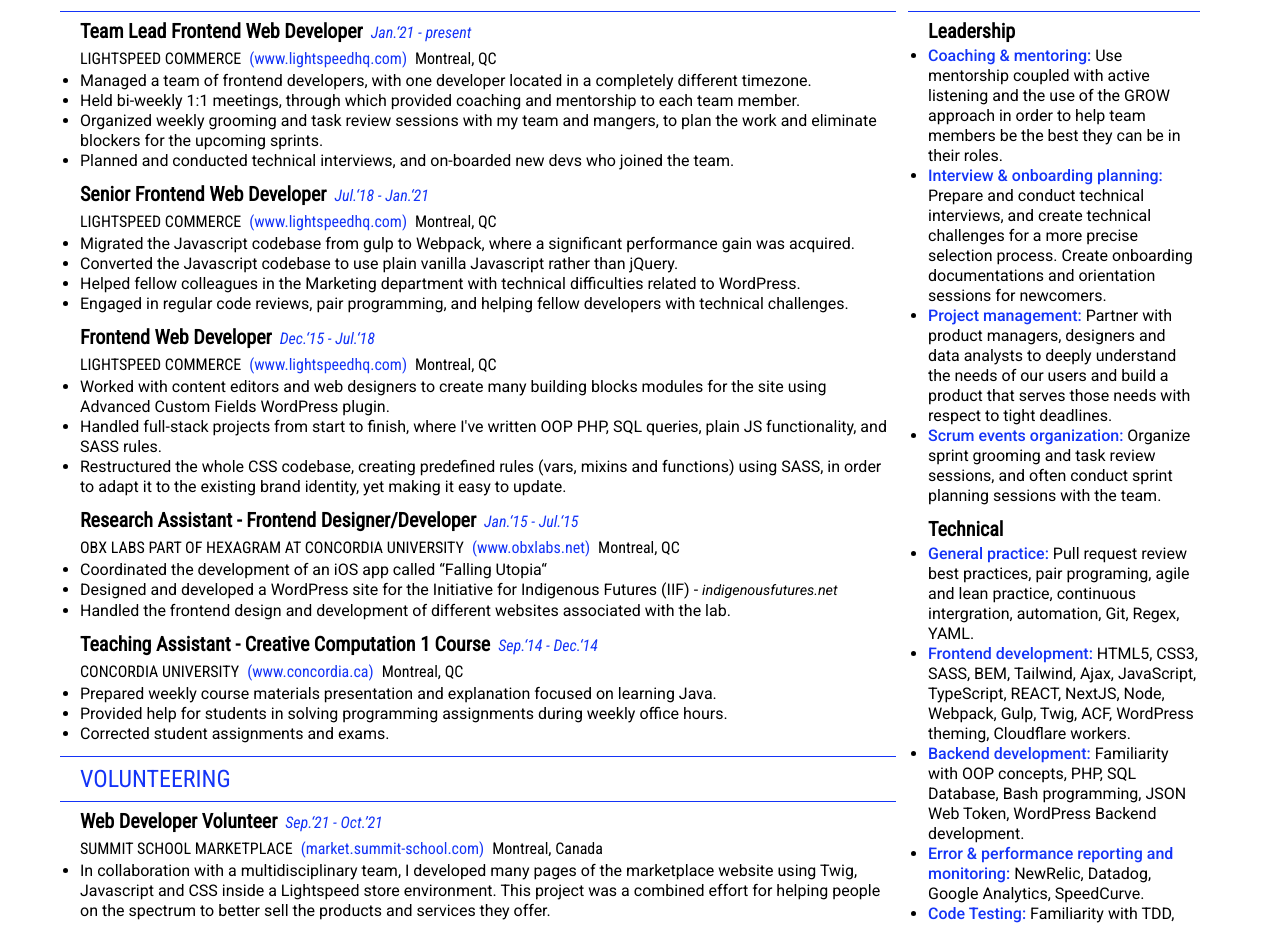
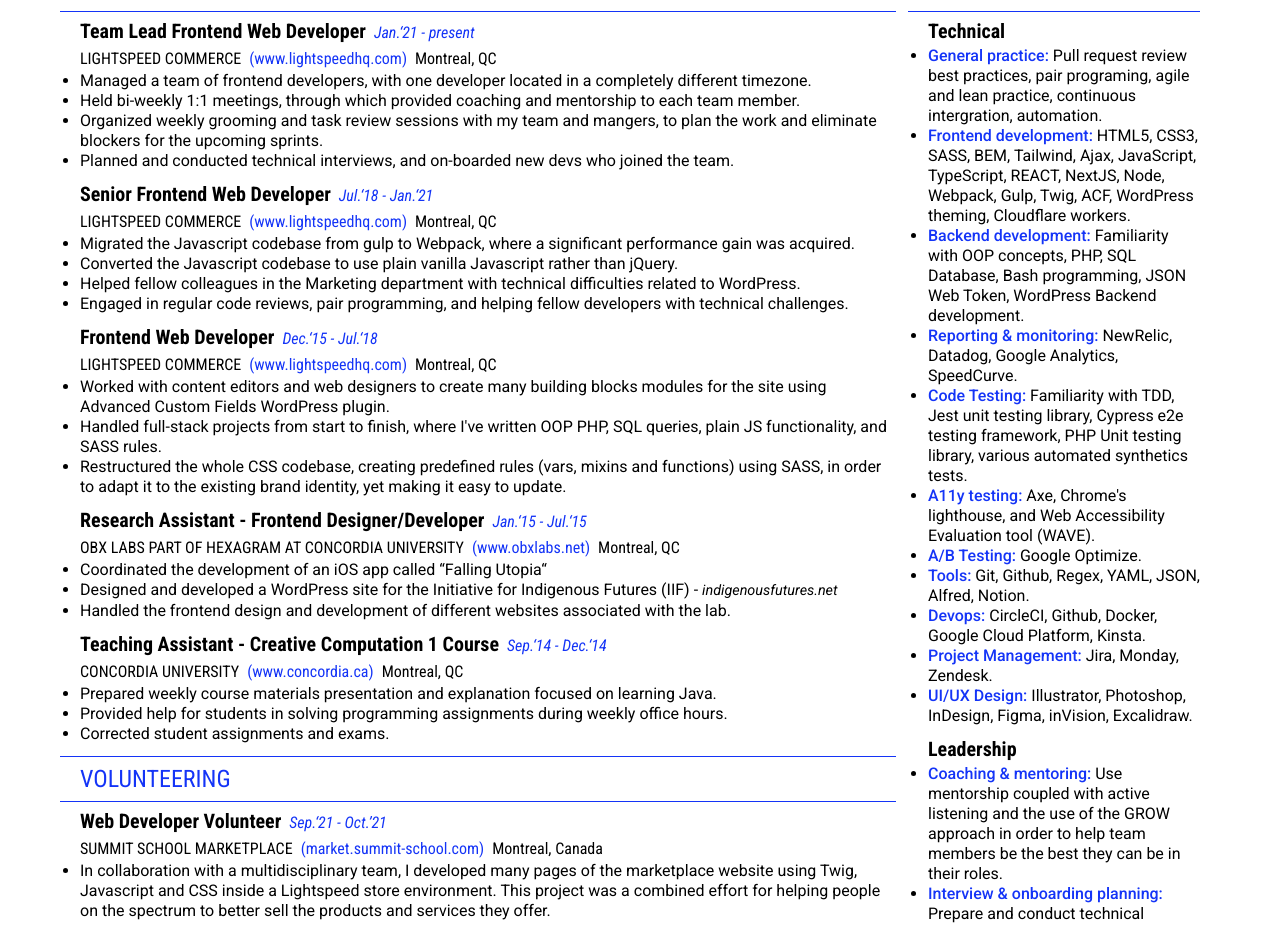
Before and after one commit to charlesRepo/resume, a React (Create React App) app: page / in a window 1280 px wide. Shown: the part 228-1153 px from the top of the page. Built offline with nearby package versions, Linux system fonts and the light colour scheme.

Commit message:
improve the copy

```diff
--- a/public/index.html
+++ b/public/index.html
@@ -26,7 +26,7 @@
     -->
     <link rel="preconnect" href="https://fonts.googleapis.com">
     <link rel="preconnect" href="https://fonts.gstatic.com" crossorigin>
-    <link href="https://fonts.googleapis.com/css2?family=Roboto+Condensed:ital@0;1&family=Roboto:ital,wght@0,400;0,500;0,700;1,400&display=swap" rel="stylesheet">
+    <link href="https://fonts.googleapis.com/css2?family=Roboto+Condensed:ital,wght@0,400;0,700;1,400&family=Roboto:ital,wght@0,400;0,500;0,700;1,400&display=swap" rel="stylesheet">
     <title>Charles Hanna - Resume</title>
   </head>
   <body>
--- a/src/data.json
+++ b/src/data.json
@@ -116,6 +116,23 @@
     "skills":{
         "main_title": "Skills",
         "skillset": [
+            {
+            "include": true,
+            "name":"Technical",
+            "list": [
+                {"include": true, "skill": "General practice", "desc": "Pull request review best practices, pair programing, agile and lean practice, continuous intergration, automation."},
+                {"include": true, "skill": "Frontend development", "desc": "HTML5, CSS3, SASS, BEM, Tailwind, Ajax, JavaScript, TypeScript, REACT, NextJS, Node, Webpack, Gulp, Twig, ACF, WordPress theming, Cloudflare workers."},
+                {"include": true, "skill": "Backend development", "desc": "Familiarity with OOP concepts, PHP, SQL Database, Bash programming, JSON Web Token, WordPress Backend development."},
+                {"include": true, "skill": "Reporting & monitoring", "desc": "NewRelic, Datadog, Google Analytics, SpeedCurve."},
+                {"include": true, "skill": "Code Testing", "desc": "Familiarity with TDD, Jest unit testing library, Cypress e2e testing framework, PHP Unit testing library, various automated synthetics tests."},
+                {"include": true, "skill": "A11y testing", "desc": "Axe, Chrome's lighthouse, and Web Accessibility Evaluation tool (WAVE)."},
+                {"include": true, "skill": "A/B Testing", "desc": "Google Optimize."},
+                {"include": true, "skill": "Tools", "desc": "Git, Github, Regex, YAML, JSON, Alfred, Notion."},
+                {"include": true, "skill": "Devops", "desc": "CircleCI, Github, Docker, Google Cloud Platform, Kinsta."},
+                {"include": true, "skill": "Project Management", "desc": "Jira, Monday, Zendesk."},
+                {"include": true, "skill": "UI/UX Design", "desc": "Illustrator, Photoshop, InDesign, Figma, inVision, Excalidraw."}
+            ]
+        },
         {
             "include": true,
             "name":"Leadership",
@@ -126,22 +143,7 @@
                 {"include": true, "skill": "Scrum events organization", "desc": "Organize sprint grooming and task review sessions, and often conduct sprint planning sessions with the team."}
             ]
         },
-        {
-            "include": true,
-            "name":"Technical",
-            "list": [
-                {"include": true, "skill": "General practice", "desc": "Pull request review best practices, pair programing, agile and lean practice, continuous intergration, automation, Git, Regex, YAML."},
-                {"include": true, "skill": "Frontend development", "desc": "HTML5, CSS3, SASS, BEM, Tailwind, Ajax, JavaScript, TypeScript, REACT, NextJS, Node, Webpack, Gulp, Twig, ACF, WordPress theming, Cloudflare workers."},
-                {"include": true, "skill": "Backend development", "desc": "Familiarity with OOP concepts, PHP, SQL Database, Bash programming, JSON Web Token, WordPress Backend development."},
-                {"include": true, "skill": "Error & performance reporting and monitoring", "desc": "NewRelic, Datadog, Google Analytics, SpeedCurve."},
-                {"include": true, "skill": "Code Testing", "desc": "Familiarity with TDD, Jest unit testing library, Cypress e2e testing framework, PHP Unit testing library, various automated synthetics tests."},
-                {"include": true, "skill": "A11y testing", "desc": "Axe, Chrome's lighthouse, and Web Accessibility Evaluation tool (WAVE)."},
-                {"include": true, "skill": "A/B Testing", "desc": "Google Optimize."},
-                {"include": true, "skill": "Devops", "desc": "CircleCI, Github, Docker, Google Cloud Platform, Kinsta."},
-                {"include": true, "skill": "Project Management", "desc": "Jira, Monday, Zendesk."},
-                {"include": true, "skill": "UI/UX Design", "desc": "Illustrator, Photoshop, InDesign, Figma, inVision, Excalidraw."}
-            ]
-        },
+
         {
             "include": true,
             "name":"Language",
```
